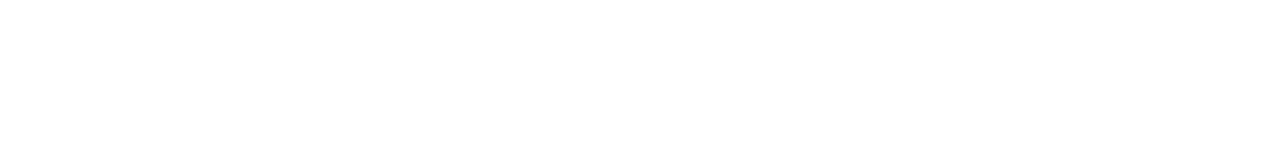
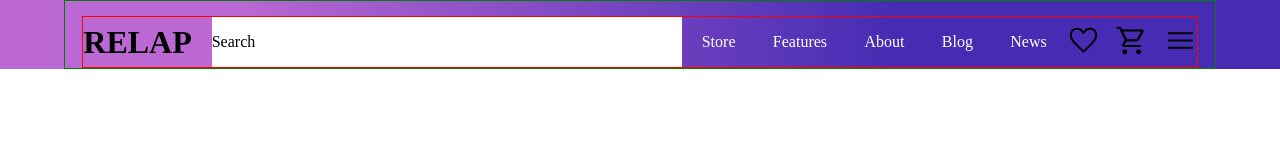
Before and after one commit to henriquebayer1/Desafio-extra-frontend, a plain HTML site: page Index.html in a window 1280 px wide. Drawn offline with Linux system fonts and the light colour scheme.

Commit message:
desktop first header sendo feito

```diff
--- a/Index.html
+++ b/Index.html
@@ -1,5 +1,6 @@
 <!DOCTYPE html>
 <html lang="pt-BR">
+
 <head>
     <meta charset="UTF-8">
     <meta http-equiv="X-UA-Compatible" content="IE=edge">
@@ -7,13 +8,62 @@
     <title>Desafio Front-End</title>
     <link rel="stylesheet" href="./Stylecss/style.css">
 </head>
+
 <body>
 
-<header></header>
-<main></main>
-<footer></footer>
+    <header>
+        <div class="layout-grid">
+            <div class="header-flex">
+                <h1>RELAP</h1>
+
+                <div class="box-pesquisa">
+                    <p>Search</p>
+
+                </div>
+
+
+                <div class="links-header">
+
+                    <a href="">Store</a>
+                    <a href="">Features</a>
+                    <a href="">About</a>
+                    <a href="">Blog</a>
+                    <a href="">News</a>
+
+                </div>
+
+
+                <div class="icon-link-header">
+
+                    <a href="">
+                        <img class="icone-fav" src="./assets/Icons/Icone-favoritos.svg" alt="Icone-fav">
+                    </a>
+
+                    <a href="">
+                        <img class="icone-shop" src="./assets/Icons/Icone-carrinho-de-compra.svg" alt="Icone-Carrinho">
+                    </a>
+
+                    <a href="">
+                        <img class="icone-menu" src="./assets/Icons/Icone-menu.svg" alt="Icone-menu">
+                    </a>
+
+
+
+
+                </div>
+
+
+            </div>
+        </div>
+    </header>
+
+
+
+    <main></main>
+    <footer></footer>
 
 
 
 </body>
+
 </html>
--- a/Stylecss/style.css
+++ b/Stylecss/style.css
@@ -1,9 +1,69 @@
+*{margin: 0;
+padding: 0;
+box-sizing: border-box;}
+
+
+.layout-grid {max-width: 1440px;
+width: 90%;
+display: flex;
+align-items: center;
+justify-content: center;
+border: 1px green solid;
+margin: 0 auto;
+}
+
 header,
 main
 
-{background-image: linear-gradient();
+{
+background: linear-gradient(90deg, rgba(187,104,212,1) 18%, rgba(69,44,179,1) 70%);
+
+}
 
 
-    BB68D4
-    452CB3
+/* HEADER */
+
+
+header {}
+
+.header-flex {display: flex;
+flex-direction: row;
+align-items: center;
+justify-content: space-between;
+gap: 20px;
+border: 1px solid red;
+margin-top: 15px;}
+
+header .box-pesquisa {width: 470px;
+height: 50px;
+background-color: white;
+display: flex;
+align-items: center;
+justify-content: flex-start;
 }
+
+
+header .links-header {display: flex;
+align-items: center;
+justify-content: space-between;
+width: 345px;
+}
+
+header .links-header a {text-decoration: none;
+color: white;}
+
+header .icon-link-header {display: flex;
+    justify-content: space-between;
+    align-items: center;
+    width: 130px;
+}
+
+header .icone-fav {color: white;
+    height: 33px;
+width: 33px;}
+header .icone-shop {color: white;
+    height: 35px;
+    width: 33px;}
+header .icone-menu {color: white;
+    height: 33px;
+    width: 33px;}
```
